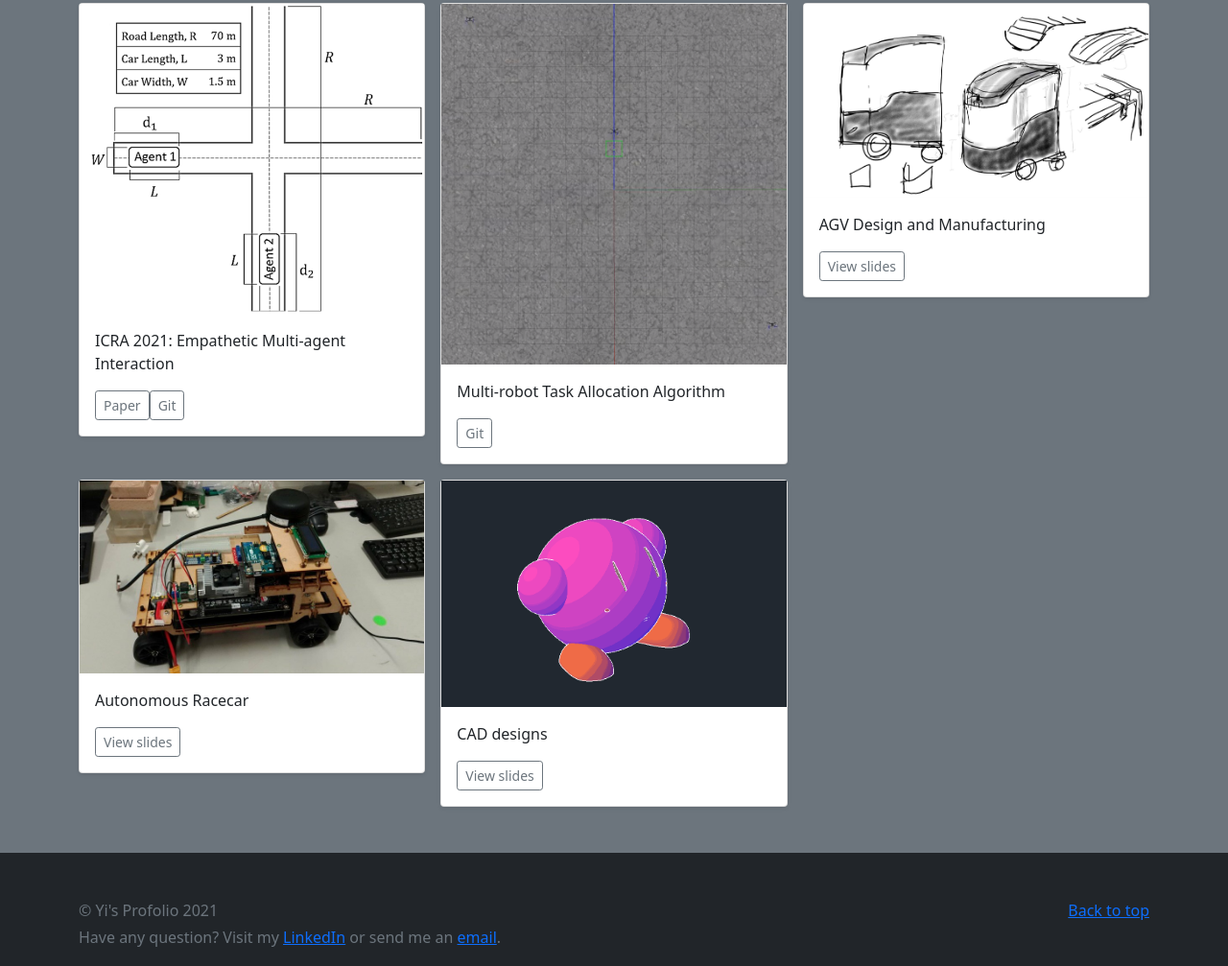
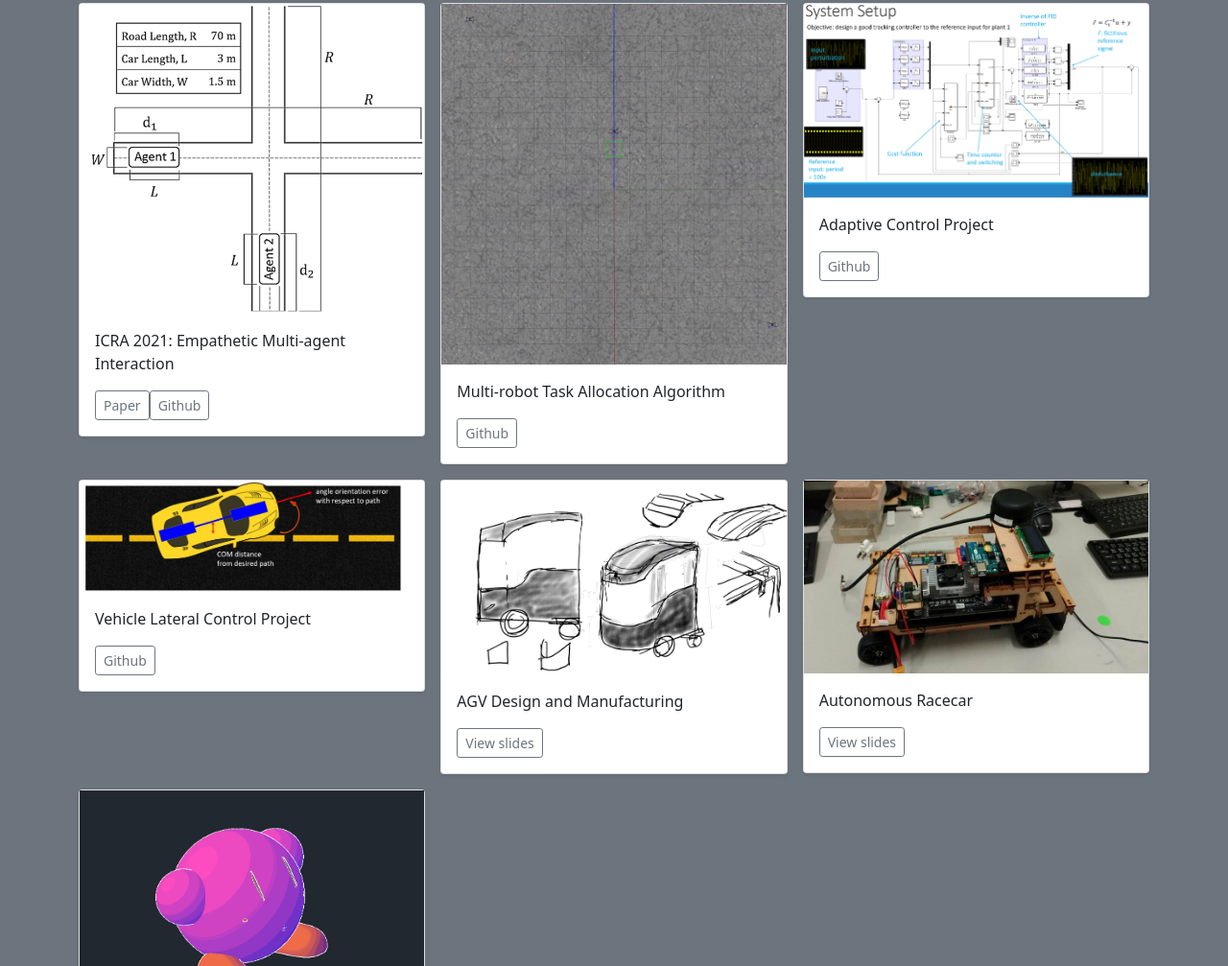
Before and after one commit to ychen837/ychen837.github.io, a plain HTML site: page index.html in a window 1280 px wide. Shown: the part 465-1472 px from the top of the page at 96% size. Drawn offline with nearby package versions, Linux system fonts and the light colour scheme.

Commit message:
updated content, added control projects

```diff
--- a/index.html
+++ b/index.html
@@ -99,7 +99,7 @@
               <div class="d-flex justify-content-between align-items-center">
                 <div class="btn-group">
                   <a href="https://arxiv.org/abs/2011.02047" target = "_blank"><button type="button" class="btn btn-sm btn-outline-secondary">Paper</button></a>
-                  <a href="https://github.com/ychen837/Game_theoretic_uncertainty_estimation_in_two_agent_interactions/tree/uncertainty_estimation" target = "_blank"><button type="button" class="btn btn-sm btn-outline-secondary">Git</button></a>
+                  <a href="https://github.com/ychen837/Game_theoretic_uncertainty_estimation_in_two_agent_interactions/tree/uncertainty_estimation" target = "_blank"><button type="button" class="btn btn-sm btn-outline-secondary">Github</button></a>
 
                   <!-- <button type="button" class="btn btn-sm btn-outline-secondary">Edit</button> -->
                 </div>
@@ -117,7 +117,39 @@
               <p class="card-text">Multi-robot Task Allocation Algorithm</p>
               <div class="d-flex justify-content-between align-items-center">
                 <div class="btn-group">
-                  <a href="https://github.com/ychen837/Multi-robot-System-with-Aerial-Drone-Task-Allocation" target = "_blank"><button type="button" class="btn btn-sm btn-outline-secondary">Git</button></a>
+                  <a href="https://github.com/ychen837/Multi-robot-System-with-Aerial-Drone-Task-Allocation" target = "_blank"><button type="button" class="btn btn-sm btn-outline-secondary">Github</button></a>
+                </div>
+
+              </div>
+            </div>
+          </div>
+        </div>
+        <div class="col">
+          <div class="card shadow-sm">
+            <svg class="bd-placeholder-img card-img-top" width="100%" height="0" xmlns="http://www.w3.org/2000/svg" role="img" aria-label="Placeholder: Thumbnail" preserveAspectRatio="xMidYMid slice" focusable="false"><title>Placeholder</title><rect width="100%" height="100%" fill="#55595c"/><text x="50%" y="50%" fill="#eceeef" dy=".3em"> </text></svg>
+            <img src="img/adaptive switching.png">
+
+            <div class="card-body">
+              <p class="card-text">Adaptive Control Project</p>
+              <div class="d-flex justify-content-between align-items-center">
+                <div class="btn-group">
+                  <a href="https://github.com/ychen837/Yi-Adaptive-Control-Projects" target = "_blank"><button type="button" class="btn btn-sm btn-outline-secondary">Github</button></a>
+                </div>
+
+              </div>
+            </div>
+          </div>
+        </div>
+        <div class="col">
+          <div class="card shadow-sm">
+            <svg class="bd-placeholder-img card-img-top" width="100%" height="0" xmlns="http://www.w3.org/2000/svg" role="img" aria-label="Placeholder: Thumbnail" preserveAspectRatio="xMidYMid slice" focusable="false"><title>Placeholder</title><rect width="100%" height="100%" fill="#55595c"/><text x="50%" y="50%" fill="#eceeef" dy=".3em"> </text></svg>
+            <img src="img/vehicle lateral.png">
+
+            <div class="card-body">
+              <p class="card-text">Vehicle Lateral Control Project</p>
+              <div class="d-flex justify-content-between align-items-center">
+                <div class="btn-group">
+                  <a href="https://github.com/ychen837/Vehicle-Lateral-Control-Tools" target = "_blank"><button type="button" class="btn btn-sm btn-outline-secondary">Github</button></a>
                 </div>
 
               </div>
@@ -173,6 +205,9 @@
             </div>
           </div>
         </div>
+
+
+
         <!-- <div class="col">
           <div class="card shadow-sm">
             <svg class="bd-placeholder-img card-img-top" width="100%" height="225" xmlns="http://www.w3.org/2000/svg" role="img" aria-label="Placeholder: Thumbnail" preserveAspectRatio="xMidYMid slice" focusable="false"><title>Placeholder</title><rect width="100%" height="100%" fill="#55595c"/><text x="50%" y="50%" fill="#eceeef" dy=".3em">Thumbnail</text></svg>
```
Also changed, not shown: img/adaptive switching.PNG (added), img/vehicle lateral.png (added).
